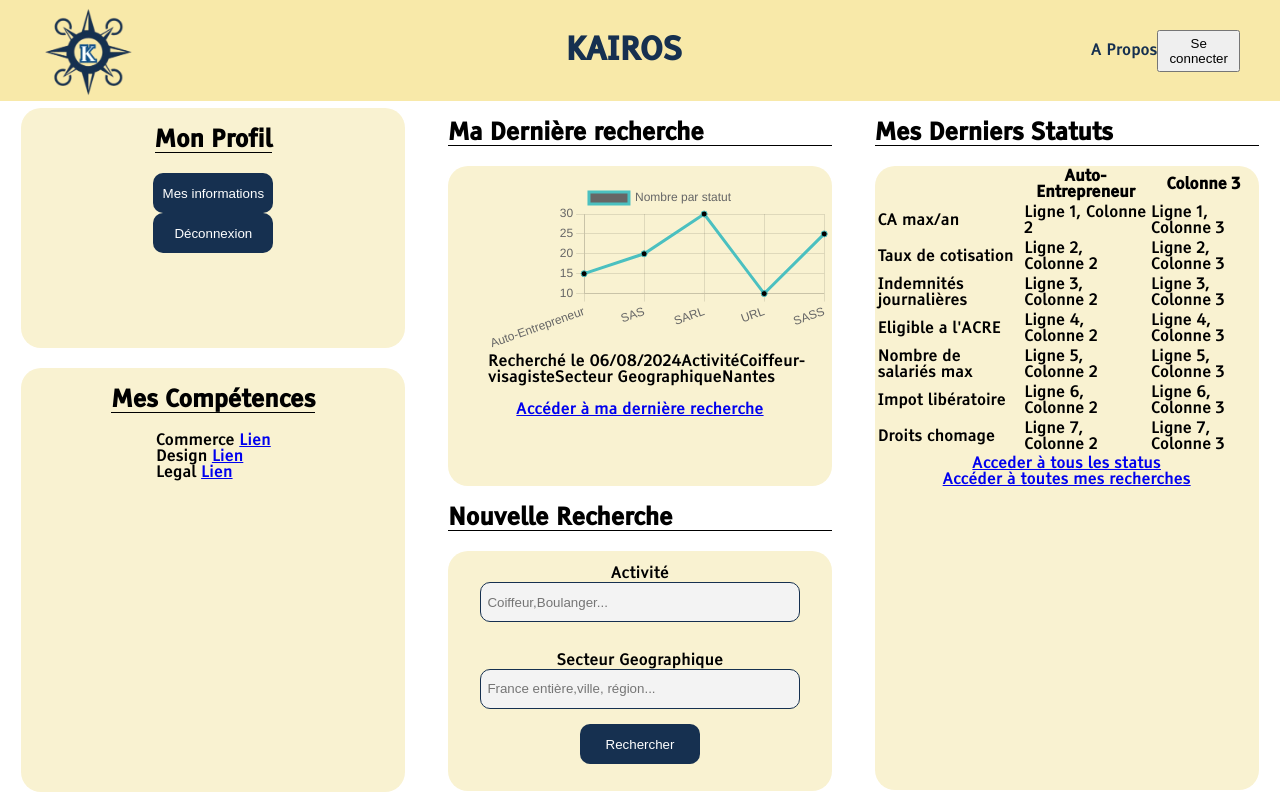
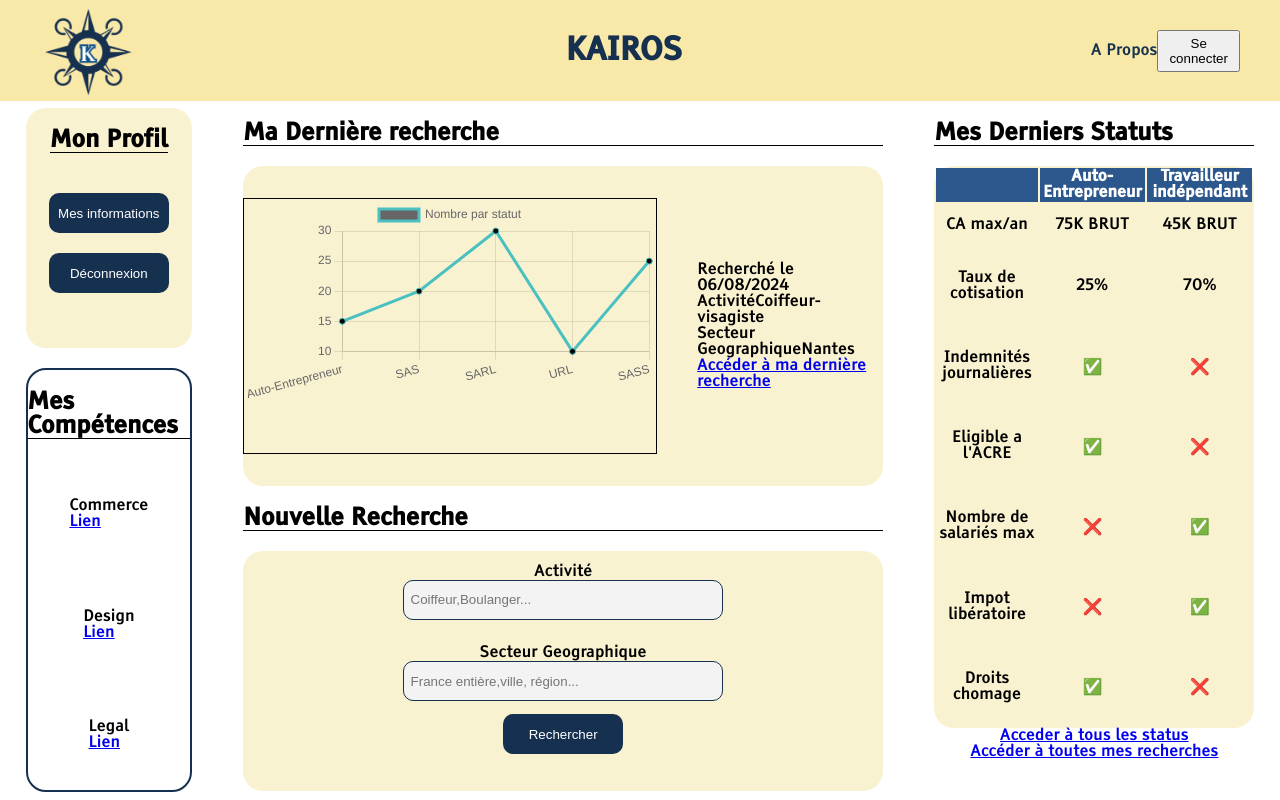
Before and after one commit to RamyDj/Kairos-frontend, a Next.js app: page /dashboard in a window 1280 px wide. Built offline with nearby package versions, Linux system fonts and the light colour scheme.

Commit message:
dashboard

```diff
--- a/components/Dashboard/LastSearch.js
+++ b/components/Dashboard/LastSearch.js
@@ -8,14 +8,15 @@ function LastSearch() {
 
     return (
         <div className={styles.lastSearchContainer}>
+            <Graph />
             <ul>
-                <il><Graph /></il>
-                <il>Recherché le <span>06/08/2024</span></il>
-                <il>Activité<span>Coiffeur- visagiste</span></il>
-                <il>Secteur Geographique<span>Nantes</span></il>
+                <il>Recherché le <span>06/08/2024</span></il><br/>
+                <il>Activité<span>Coiffeur- visagiste</span></il><br/>
+                <il>Secteur Geographique<span>Nantes</span></il><br/>
+                <il><a href="/">Accéder à ma dernière recherche</a></il>
             </ul>
             <div className={styles.LastSearchLink}>
-                <a href="/">Accéder à ma dernière recherche</a>
+
             </div>
 
         </div>
--- a/components/Dashboard/Skills.js
+++ b/components/Dashboard/Skills.js
@@ -1,24 +1,27 @@
 import { useSelector } from 'react-redux';
 import styles from '../../styles/Dashboard.module.css';
+import PercentageWheel from "../Result/PercentageWheel";
 
 
 function Skills() {
     const user = useSelector((state) => state.user.value);
 
+    const stat = "98%";
+
     return (
         <div className={styles.skillsContainer}>
             <h2>Mes Compétences</h2>
             <div className={styles.SkillsList}>
-                <div>
-                    <span> Commerce </span>
+                <div className={styles.commerce}>
+                    <span> Commerce </span><br/>
                     <a href="/"> Lien </a>
                 </div>
-                <div>
-                    <span> Design </span>
+                <div className={styles.design}>
+                    <span> Design </span><br/>
                     <a href="/"> Lien </a>
                 </div>
-                <div>
-                    <span> Legal </span>
+                <div className={styles.legal}>
+                    <span> Legal </span><br/>
                     <a href="/"> Lien </a>
                 </div>
             </div>
--- a/components/Dashboard/TableStatus.js
+++ b/components/Dashboard/TableStatus.js
@@ -11,44 +11,44 @@ function TableStatus() {
                     <tr>
                         <th></th>
                         <th>Auto-Entrepreneur</th>
-                        <th>Colonne 3</th>
+                        <th>Travailleur indépendant</th>
                     </tr>
                 </thead>
                 <tbody>
                     <tr>
                         <td>CA max/an</td>
-                        <td>Ligne 1, Colonne 2</td>
-                        <td>Ligne 1, Colonne 3</td>
+                        <td>75K BRUT</td>
+                        <td>45K BRUT</td>
                     </tr>
                     <tr>
                         <td>Taux de cotisation</td>
-                        <td>Ligne 2, Colonne 2</td>
-                        <td>Ligne 2, Colonne 3</td>
+                        <td>25%</td>
+                        <td>70%</td>
                     </tr>
                     <tr>
                         <td>Indemnités journalières</td>
-                        <td>Ligne 3, Colonne 2</td>
-                        <td>Ligne 3, Colonne 3</td>
+                        <td>✅</td>
+                        <td>❌</td>
                     </tr>
                     <tr>
                         <td>Eligible a l'ACRE</td>
-                        <td>Ligne 4, Colonne 2</td>
-                        <td>Ligne 4, Colonne 3</td>
+                        <td>✅</td>
+                        <td>❌</td>
                     </tr>
                     <tr>
                         <td>Nombre de salariés max</td>
-                        <td>Ligne 5, Colonne 2</td>
-                        <td>Ligne 5, Colonne 3</td>
+                        <td>❌</td>
+                        <td>✅</td>
                     </tr>
                     <tr>
                         <td>Impot libératoire</td>
-                        <td>Ligne 6, Colonne 2</td>
-                        <td>Ligne 6, Colonne 3</td>
+                        <td>❌</td>
+                        <td>✅</td>
                     </tr>
                     <tr>
                         <td>Droits chomage</td>
-                        <td>Ligne 7, Colonne 2</td>
-                        <td>Ligne 7, Colonne 3</td>
+                        <td>✅</td>
+                        <td>❌</td>
                     </tr>
                 </tbody>
             </table>
--- a/components/Result/Graph.js
+++ b/components/Result/Graph.js
@@ -1,7 +1,8 @@
 import { Line } from 'react-chartjs-2';
 import { Chart as ChartJS, Title, Tooltip, Legend, LineElement, CategoryScale, LinearScale, PointElement } from 'chart.js';
 import { useEffect, useState } from 'react';
-import styles from '../../styles/Result.module.css';
+import resultStyles from '../../styles/Result.module.css';
+import dashboardStyles from '../../styles/Dashboard.module.css';
 
 // Registering components required for Chart.js
 ChartJS.register(Title, Tooltip, Legend, LineElement, CategoryScale, LinearScale, PointElement);
@@ -27,8 +28,8 @@ const Graph = () => {
   }, []);
 
   return (
-    <div className={styles.graphContainer}>
-      <Line data={data} />
+    <div className={`${resultStyles.graphContainer} ${dashboardStyles.graphContainer}`}>
+      <Line data={data} className={`${resultStyles.graph} ${dashboardStyles.graph}`}/>
     </div>
   );
 };
--- a/styles/Dashboard.module.css
+++ b/styles/Dashboard.module.css
@@ -4,16 +4,16 @@
 }
 
 .col1{
-    width: 30%;
+    width: 13%;
     margin-top: 7px;
 }
 
 .col2{
-    width: 30%;
+    width: 50%;
 }
 
 .col3{
-    width: 30%;
+    width: 25%;
 }
 
 .myProfileContainer{
@@ -29,6 +29,10 @@
     display: flex;
     flex-direction: column;
     align-items: center;
+}
+
+.btnParams button{
+    margin-top: 20px;
 }
 
 .dashboardContainer button{
@@ -48,13 +52,14 @@
     display: flex;
     flex-direction: column;
     align-items: center;
-    background-color: #F9F2D1;
+    border: 2px solid #163050;
     border-radius: 20px;
 }
 
 .lastSearchContainer{
     display: flex;
-    flex-direction: column;
+    flex-direction: row;
+    justify-content: space-around;
     align-items: center;
     background-color: #F9F2D1;
     height: 40vh;
@@ -76,14 +81,14 @@
     display: flex;
     flex-direction: column;
     align-items: center;
-    padding: 4%;
+    padding: 2%;
 }
 
 .locations{
     display: flex;
     flex-direction: column;
     align-items: center;
-    padding: 4%;
+    padding: 2%;
 }
 
 .newSearchContainer input{
@@ -100,11 +105,43 @@
     display: flex;
     flex-direction: column;
     align-items: center;
-    background-color: #F9F2D1;
-    border-radius: 20px;
     height: 78vh;
 }
 
 .dashboardContainer h2{
     border-bottom: 1px solid black;
 }
+
+.statusContainer table{
+width: 100%;
+height: 90%;
+text-align: center;
+background-color: #F9F2D1;
+border-radius: 20px;
+}
+
+.statusContainer tr{
+    border-bottom: 1px solid black;
+}
+
+
+.statusContainer thead{
+    background-color: #2B578C;
+    color: white;
+    border-radius: 20px;
+}
+
+.SkillsList{
+    display: flex;
+    flex-direction: column;
+    justify-content: space-around;
+    align-items: center;
+    width: 100%;
+    height: 80%;
+}
+
+.graphContainer {
+    height: 80%;
+    width: 80%;
+    border: 1px solid black;
+}
```
